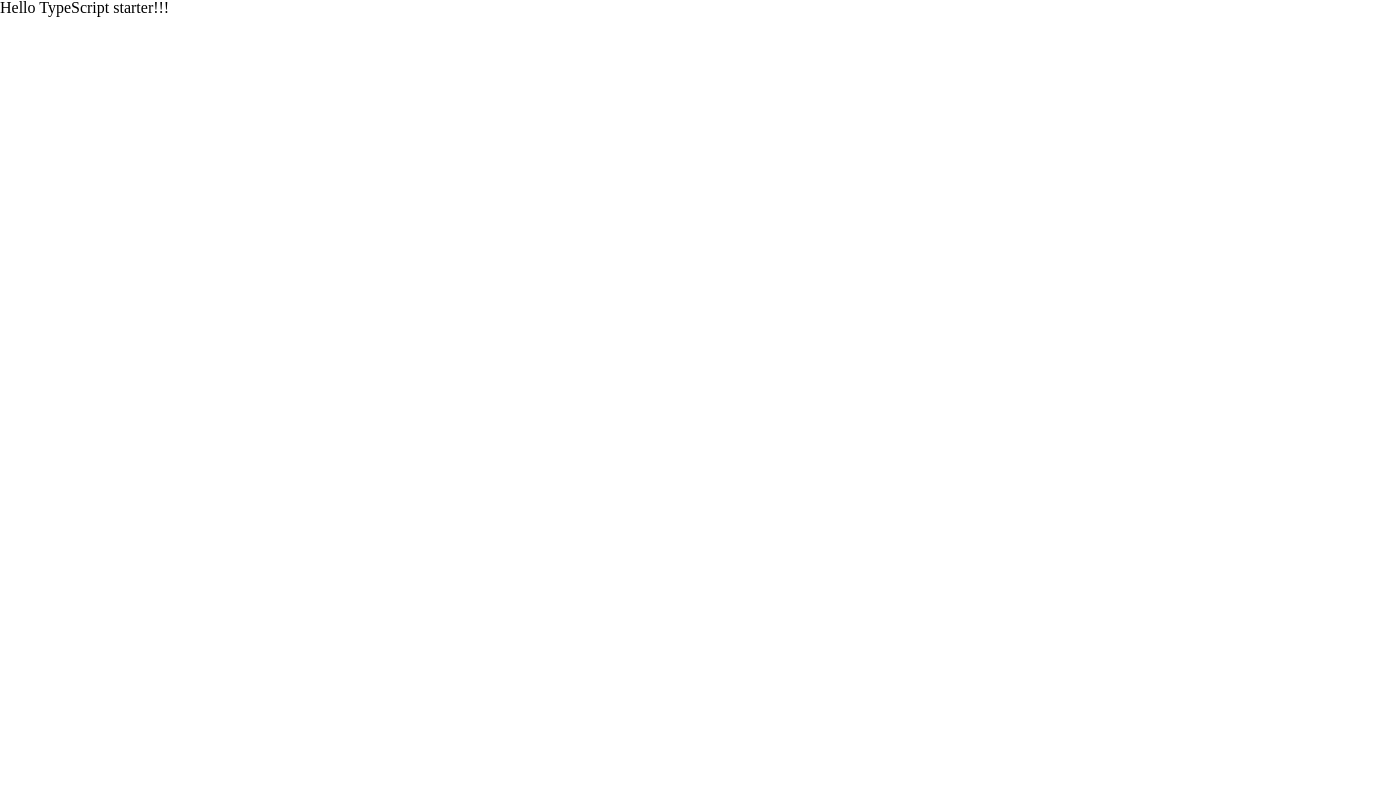
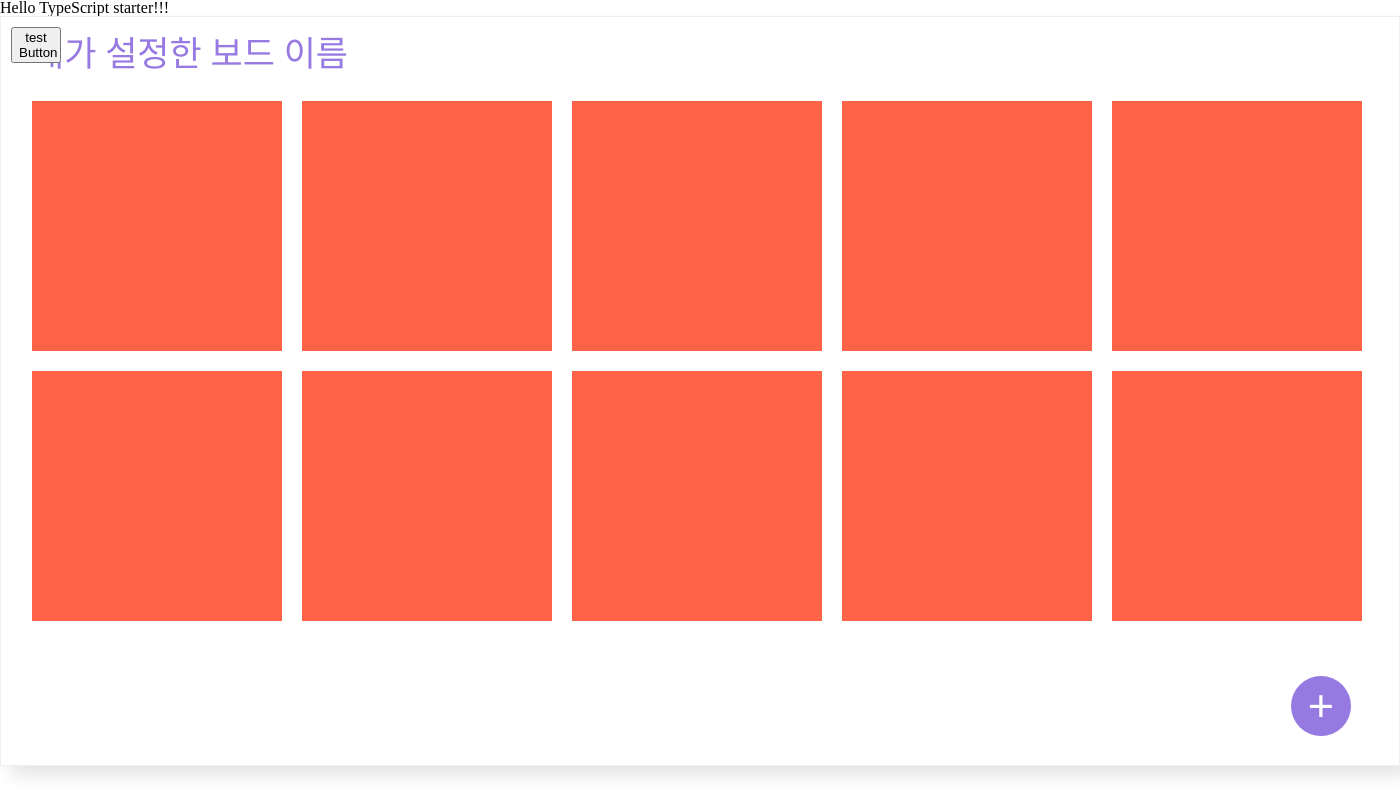
Before and after one commit to Rolling-Paper-Project/Rolling-Page, a React (Create React App) app: page / in a window 1280 px wide. Shown: the whole page, 1400 px wide, since content can reach past the window. Built offline with nearby package versions, Linux system fonts and the light colour scheme.

Commit message:
:lipstick: feat : Container 컴포넌트 생성

```diff
--- a/src/app/app.tsx
+++ b/src/app/app.tsx
@@ -1,6 +1,7 @@
 import * as React from "react";
 import { createGlobalStyle } from "styled-components";
 import reset from "styled-reset"; // style-reset 패키지
+import Container from "../components/container/Container";
 
 const GlobalStyles = createGlobalStyle`
     ${reset}
@@ -30,6 +31,7 @@
     <>
       <GlobalStyles />
       <h1>Hello TypeScript starter!!!</h1>
+      <Container />
     </>
   );
 };
--- /dev/null
+++ b/src/components/container/Container.tsx
@@ -0,0 +1,116 @@
+import * as React from "react";
+import styled from "styled-components";
+
+// interface ContainerProps {
+//   className: string;
+// }
+
+const ContainerStyled = styled.div`
+  box-sizing: border-box;
+  position: relative;
+  width: 1400px;
+  height: 750px;
+  margin: 0 auto;
+  border: 1px solid #efefef;
+  box-shadow: 10px 10px 15px rgba(0, 0, 0, 0.1);
+`;
+
+const BoardTitleStyled = styled.h2`
+  width: fit-content;
+  font-weight: 300;
+  font-size: 35px;
+  line-height: 44px;
+  color: #977ae1;
+  padding: 16px 0 24px 31px;
+`;
+
+const BoardTextStyled = styled.div`
+  width: fit-content;
+  position: absolute;
+  top: 50%;
+  left: 50%;
+  transform: translate(-50%, -50%);
+  font-weight: 400;
+  font-size: 22px;
+`;
+const BoardButtonStyled = styled.button`
+  position: absolute;
+  width: 60px;
+  height: 60px;
+  border-radius: 50%;
+  color: white;
+  background-color: #977ae1;
+  font-size: 45px;
+  border: none;
+  bottom: 29px;
+  right: 48px;
+`;
+
+const TestBtn = styled.button`
+  width: 50px;
+  cursor: pointer;
+  position: absolute;
+  top: 10px;
+  left: 10px;
+`;
+const BoardPostUl = styled.ul`
+  height: 520px;
+  margin-bottom: 148px;
+  display: flex;
+  flex-wrap: wrap;
+  gap: 20px;
+  padding: 0 31px;
+  overflow: scroll;
+`;
+const BoardPostLi = styled.li`
+  width: 250px;
+  height: 250px;
+  background-color: tomato;
+`;
+const Container = () => {
+  const [toggle, setToggle] = React.useState<boolean>(false);
+  const clickedToggle = () => {
+    setToggle(prev => !prev);
+  };
+  return (
+    <ContainerStyled>
+      <TestBtn onClick={clickedToggle}>test Button</TestBtn>
+      <BoardTitleStyled>내가 설정한 보드 이름</BoardTitleStyled>
+      {toggle ? (
+        <BoardTextStyled>새로운 롤링페이퍼를 만들어보세요!</BoardTextStyled>
+      ) : (
+        <BoardPostUl>
+          <BoardPostLi />
+          <BoardPostLi />
+          <BoardPostLi />
+          <BoardPostLi />
+          <BoardPostLi />
+          <BoardPostLi />
+          <BoardPostLi />
+          <BoardPostLi />
+          <BoardPostLi />
+          <BoardPostLi />
+          <BoardPostLi />
+          <BoardPostLi />
+          <BoardPostLi />
+          <BoardPostLi />
+          <BoardPostLi />
+          <BoardPostLi />
+        </BoardPostUl>
+      )}
+      <BoardButtonStyled>+</BoardButtonStyled>
+    </ContainerStyled>
+  );
+};
+
+export default Container;
+
+// BoardMain element
+// title element (input value 가져오기)
+// BoardButton element (클릭시 생성모달 출력)
+
+// height: ${props => props.height};
+//   background-color: ${props => props.bgColor};
+//   color: ${props => props.color};
+//   border-radius: 5px;
+//   padding: ${props => props.padding};
```
